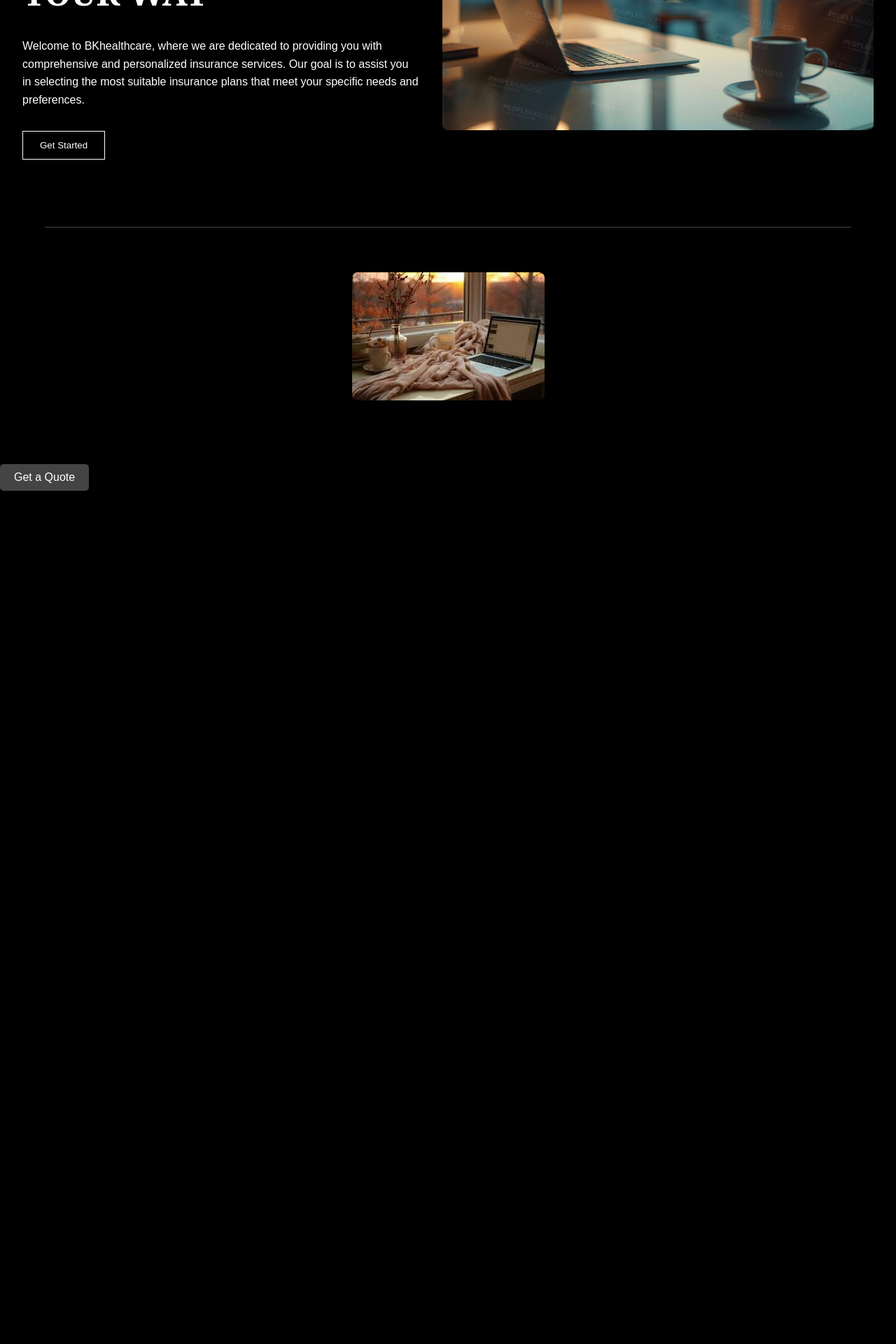
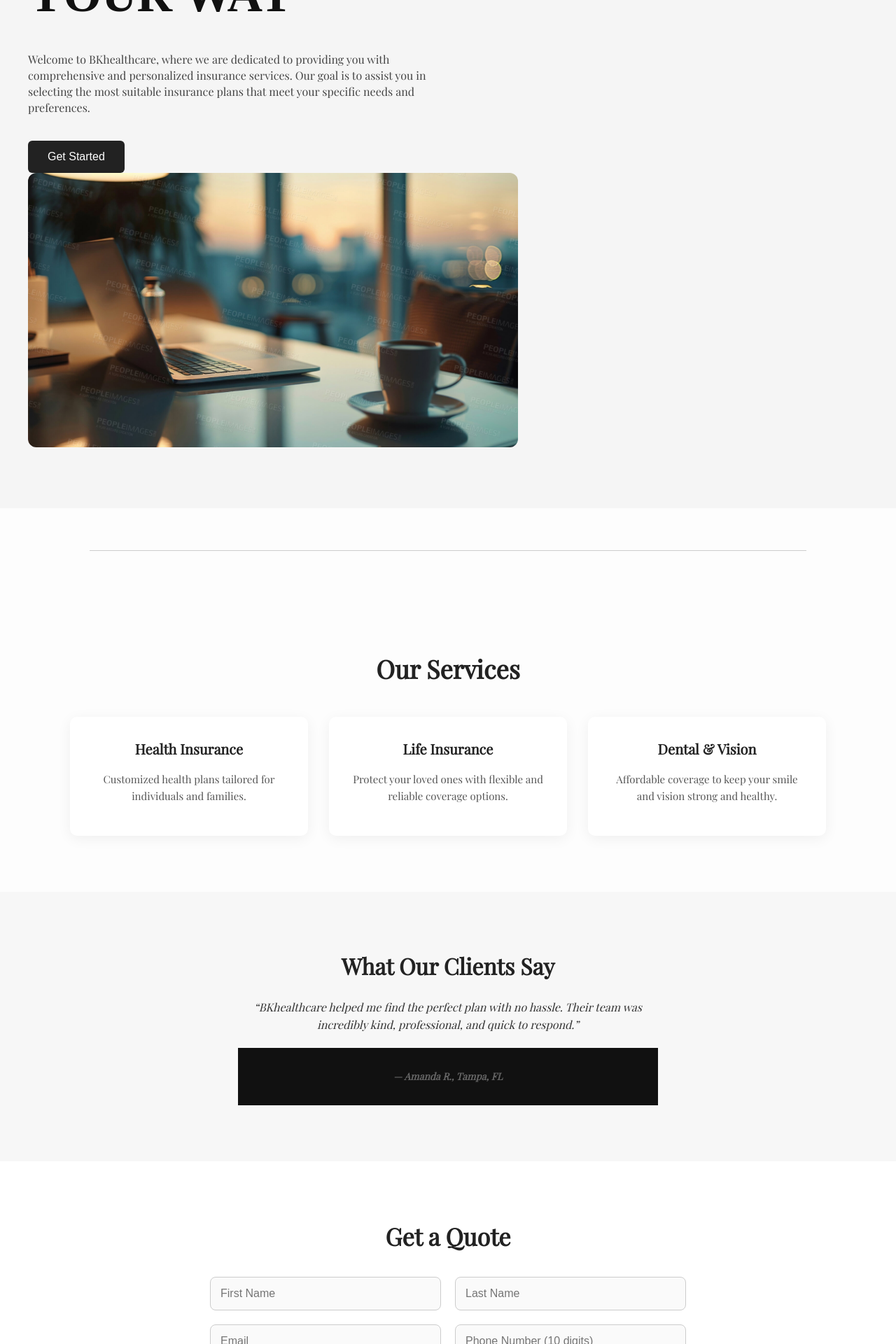
Before and after one commit to kencopas/Sales-Application, a Flask app: page / in a window 1280 px wide. Shown: the part 360-2280 px from the top of the page at 70% size. Before the commit the page ends 1061 px from the top, so only its background shows below. Run offline with Flask 3, Linux system fonts and the light colour scheme.

Commit message:
Major update

```diff
--- a/app.py
+++ b/app.py
@@ -72,6 +72,11 @@ def home():
     return render_template("index.html")
 
 
+@app.route("/quote_submit", methods=['POST'])
+def quote_submit():
+    return render_template("quote-submitted.html")
+
+
 @debug
 @app.route('/user_submit', methods=['POST'])
 def handle_info():
--- a/static/main.js
+++ b/static/main.js
@@ -4,13 +4,13 @@ let timeOnPageStart = Date.now();
 
 // Wait for DOM to load before accessing elements
 document.addEventListener('DOMContentLoaded', () => {
-    const quoteBtn = document.getElementById('quoteBtn');
-    const submitBtn = document.getElementById('submitBtn');
-    const hideBtn = document.getElementById('hideBtn');
+    // const quoteBtn = document.getElementById('quoteBtn');
+    // const submitBtn = document.getElementById('submitBtn');
+    // const hideBtn = document.getElementById('hideBtn');
 
-    quoteBtn.addEventListener('click', () => showModal('formModal'));
-    submitBtn.addEventListener('click', sendUserInfo);
-    hideBtn.addEventListener('click', () => hideModal('formModal'))
+    // quoteBtn.addEventListener('click', () => showModal('formModal'));
+    // submitBtn.addEventListener('click', sendUserInfo);
+    // hideBtn.addEventListener('click', () => hideModal('formModal'))
 
     trackClicks();
 });
@@ -38,8 +38,8 @@ function trackClicks() {
 function sendUserEvent(type, payload) {
     console.log(
         'sendUserEvent(\n',
-        '    type='+type+'\n',
-        '    payload='+payload+'\n'
+        '    type=' + type + '\n',
+        '    payload=' + payload + '\n'
     )
     fetch('/track', {
         method: 'POST',
--- a/static/style.css
+++ b/static/style.css
@@ -1,40 +1,51 @@
-/* General Reset */
-* {
+body {
   margin: 0;
   padding: 0;
-  box-sizing: border-box;
+  font-family: 'Playfair Display', serif;
+  background-color: #fdfdfd;
+  color: #222;
+  line-height: 1.6;
 }
 
-body {
-  background-color: #000;
-  color: #fff;
-  font-family: 'Georgia', serif;
-  line-height: 1.6;
+a {
+  text-decoration: none;
+  color: inherit;
+}
+
+h1,
+h2,
+h3 {
+  margin: 0 0 20px;
 }
 
 /* Header */
 header {
+  background-color: #ffffff;
+  padding: 20px 40px;
   display: flex;
   justify-content: space-between;
   align-items: center;
-  padding: 2rem;
-  background-color: #000;
+  box-shadow: 0 2px 5px rgba(0, 0, 0, 0.05);
+  position: sticky;
+  top: 0;
+  z-index: 1000;
 }
 
 .logo {
-  font-size: 1.2rem;
+  font-size: 28px;
   font-weight: bold;
+  color: #333;
 }
 
 nav a {
-  color: #fff;
-  text-decoration: none;
-  margin-left: 2rem;
-  font-family: sans-serif;
+  margin: 0 15px;
+  font-size: 16px;
+  font-weight: 500;
+  color: #333;
 }
 
 nav a:hover {
-  text-decoration: underline;
+  color: #0056b3;
 }
 
 /* Hero Section */
@@ -42,108 +53,208 @@ nav a:hover {
   display: flex;
   justify-content: space-between;
   align-items: center;
-  padding: 4rem 2rem;
+  padding: 80px 40px;
+  background-color: #f5f5f5;
   flex-wrap: wrap;
 }
 
 .hero-text {
-  flex: 1;
-  padding-right: 2rem;
   max-width: 600px;
 }
 
-.hero-text h1 {
-  font-size: 3rem;
-  margin-bottom: 1.5rem;
+.hero-text font {
+  display: block;
+  font-weight: 700;
+  color: #111;
 }
 
 .hero-text p {
-  font-family: sans-serif;
-  margin-bottom: 2rem;
+  font-size: 16px;
+  margin-top: 20px;
+  color: #444;
 }
 
 .hero-text button {
-  background: none;
-  border: 1px solid #fff;
-  color: #fff;
-  padding: 0.75rem 1.5rem;
+  margin-top: 20px;
+  padding: 14px 28px;
+  font-size: 16px;
+  background-color: #222;
+  color: white;
+  border: none;
+  border-radius: 6px;
   cursor: pointer;
-  font-family: sans-serif;
 }
 
-.hero-image {
-  flex: 1;
-  display: flex;
-  justify-content: center;
+.hero-text button:hover {
+  background-color: #444;
 }
 
 .hero-image img {
   max-width: 100%;
   height: auto;
-  border-radius: 8px;
+  border-radius: 12px;
 }
 
 /* Divider */
 .divider {
+  margin: 60px auto;
   border: none;
   height: 1px;
-  background-color: #444;
-  margin: 2rem auto;
-  width: 90%;
+  background-color: #ccc;
+  width: 80%;
 }
 
-/* Bottom Section */
-.section-image {
-  width: 100%;
+/* Services Section */
+.services {
+  padding: 80px 40px;
   text-align: center;
-  padding: 2rem;
 }
 
-.section-image img {
-  max-width: 90%;
-  height: auto;
-  border-radius: 8px;
+.services h2 {
+  font-size: 36px;
+  margin-bottom: 40px;
 }
 
-#quoteBtn {
-    padding: 10px 20px;
-    background-color: #444;
+.service-cards {
+  display: flex;
+  justify-content: center;
+  gap: 30px;
+  flex-wrap: wrap;
+}
+
+.card {
+  background-color: #fff;
+  padding: 30px;
+  width: 280px;
+  box-shadow: 0 4px 20px rgba(0, 0, 0, 0.06);
+  border-radius: 10px;
+}
+
+.card h3 {
+  font-size: 20px;
+  margin-bottom: 15px;
+}
+
+.card p {
+  font-size: 15px;
+  color: #555;
+}
+
+/* Testimonial Section */
+.testimonial {
+  padding: 80px 40px;
+  text-align: center;
+  background-color: #f7f7f7;
+}
+
+.testimonial h2 {
+  font-size: 32px;
+  margin-bottom: 20px;
+}
+
+.testimonial blockquote {
+  font-style: italic;
+  color: #333;
+  max-width: 600px;
+  margin: 0 auto;
+}
+
+.testimonial footer {
+  margin-top: 20px;
+  font-weight: bold;
+  color: #666;
+}
+
+/* Quote Form Section */
+.quote-section {
+  padding: 80px 40px;
+  background-color: #ffffff;
+  text-align: center;
+}
+
+.quote-section h2 {
+  font-size: 34px;
+  margin-bottom: 30px;
+}
+
+#quoteForm {
+  max-width: 700px;
+  margin: 0 auto;
+  display: flex;
+  flex-direction: column;
+  gap: 20px;
+}
+
+.form-group {
+  display: flex;
+  gap: 20px;
+  flex-wrap: wrap;
+  justify-content: center;
+}
+
+#quoteForm input {
+  padding: 14px;
+  font-size: 16px;
+  width: 300px;
+  border: 1px solid #ccc;
+  border-radius: 8px;
+  background: #fafafa;
+}
+
+#submitBtn {
+  padding: 14px;
+  font-size: 16px;
+  background: #222;
   color: white;
   border: none;
-    border-radius: 5px;
+  border-radius: 8px;
   cursor: pointer;
-    font-size: 16px;
+  transition: background 0.2s ease-in-out;
 }
 
-#formModal {
-    display: none;
-    position: fixed;
-    top: 50%;
-    left: 50%;
-    transform: translate(-50%, -50%);
-    background-color: #1c1c1c;
-    padding: 30px;
-    border-radius: 10px;
-    box-shadow: 0 0 15px rgba(255, 255, 255, 0.2);
-    z-index: 1000;
+#submitBtn:hover {
+  background: #444;
 }
 
-#formModal input {
-    display: block;
-    width: 100%;
-    margin-bottom: 15px;
-    padding: 10px;
-    border: none;
-    border-radius: 5px;
-    background-color: #333;
-    color: white;
+/* Footer */
+footer {
+  background-color: #111;
+  color: #eee;
+  padding: 30px 0;
+  text-align: center;
+  font-size: 14px;
 }
 
-#formModal button {
-    padding: 10px 20px;
-    background-color: #444;
+.thank-you {
+  padding: 100px 20px;
+  text-align: center;
+  max-width: 700px;
+  margin: 0 auto;
+}
+
+.thank-you h1 {
+  font-size: 40px;
+  margin-bottom: 20px;
+  color: #222;
+}
+
+.thank-you p {
+  font-size: 18px;
+  margin-bottom: 10px;
+  color: #555;
+}
+
+.return-home {
+  margin-top: 30px;
+  padding: 12px 24px;
+  font-size: 16px;
+  background-color: #222;
   color: white;
   border: none;
-    border-radius: 5px;
+  border-radius: 6px;
   cursor: pointer;
 }
+
+.return-home:hover {
+  background-color: #444;
+}
--- a/templates/index.html
+++ b/templates/index.html
@@ -8,6 +8,7 @@
       rel="stylesheet"
       href="{{ url_for('static', filename='style.css') }}"
     />
+    <link href="https://fonts.googleapis.com/css2?family=Playfair+Display&display=swap" rel="stylesheet">
   </head>
   <body>
     <header>
@@ -22,8 +23,9 @@
 
     <section class="hero">
       <div class="hero-text">
-        <h1>YOUR<br />INSURANCE,<br />YOUR WAY</h1>
-        <p>
+        <font style="line-height: 75px; font-family: 'Playfiar Display'; font-size: 70px">YOUR<br />INSURANCE,<br />YOUR WAY</font>
+        <p style="line-height: 23px">
+          <br />
           Welcome to BKhealthcare, where we are dedicated to providing you with
           comprehensive and personalized insurance services. Our goal is to
           assist you in selecting the most suitable insurance plans that meet
@@ -34,6 +36,7 @@
       <div class="hero-image">
         <img
           src="{{ url_for('static', filename='images/coffee_laptop.jpg') }}"
+          style="width: 700px"
           alt="Phone and Coffee"
         />
       </div>
@@ -41,11 +44,108 @@
 
     <hr class="divider" />
 
-    <section class="section-image">
-      <img
-        src="{{ url_for('static', filename='images/laptop_work.jpg') }}"
-        alt="Latop thing pictureioer"
-      />
+        <section class="services">
+      <h2>Our Services</h2>
+      <div class="service-cards">
+        <div class="card">
+          <h3>Health Insurance</h3>
+          <p>Customized health plans tailored for individuals and families.</p>
+        </div>
+        <div class="card">
+          <h3>Life Insurance</h3>
+          <p>Protect your loved ones with flexible and reliable coverage options.</p>
+        </div>
+        <div class="card">
+          <h3>Dental & Vision</h3>
+          <p>Affordable coverage to keep your smile and vision strong and healthy.</p>
+        </div>
+      </div>
+    </section>
+
+    <section class="testimonial">
+      <h2>What Our Clients Say</h2>
+      <blockquote>
+        “BKhealthcare helped me find the perfect plan with no hassle. Their team was incredibly kind, professional, and quick to respond.”
+        <footer>— Amanda R., Tampa, FL</footer>
+      </blockquote>
+    </section>
+
+    <section class="quote-section" id="quote">
+      <h2>Get a Quote</h2>
+      <form id="quoteForm" method="POST" action="{{ url_for('quote_submit') }}" method="POST">
+        <div class="form-group">
+          <input
+            type="text"
+            id="first_name"
+            name="first_name"
+            required
+            pattern="[A-Za-z\s\-]+"
+            placeholder="First Name"
+          />
+          <input
+            type="text"
+            id="last_name"
+            name="last_name"
+            required
+            pattern="[A-Za-z\s\-]+"
+            placeholder="Last Name"
+          />
+        </div>
+
+        <div class="form-group">
+          <input
+            type="email"
+            id="email"
+            name="email"
+            required
+            placeholder="Email"
+          />
+          <input
+            type="tel"
+            id="phone_number"
+            name="phone_number"
+            required
+            pattern="\d{10}"
+            placeholder="Phone Number (10 digits)"
+          />
+        </div>
+
+        <div class="form-group">
+          <input
+            type="text"
+            id="zipcode"
+            name="zipcode"
+            required
+            pattern="\d{5}"
+            placeholder="ZIP Code"
+          />
+          <input
+            type="text"
+            id="state"
+            name="state"
+            required
+            maxlength="2"
+            placeholder="State (e.g., FL)"
+          />
+        </div>
+
+        <button type="submit" id="submitBtn">Submit</button>
+      </form>
+    </section>
+
+    <footer>
+      <p>&copy; 2025 BKhealthcare. All rights reserved.</p>
+    </footer>
+    <script
+      type="module"
+      src="{{ url_for('static', filename='main.js') }}"
+    ></script>
+  </body>
+</html>
+
+
+    <!-- <section class="hero">
+      <p> test </p>
     </section>
 
     <br /><br />
@@ -99,4 +199,4 @@
       src="{{ url_for('static', filename='main.js') }}"
     ></script>
   </body>
-</html>
+</html> -->
```
Also changed, not shown: templates/quote-submitted.html (added, +18 -0 lines). Lines whose indentation alone changed are shown as unchanged.
